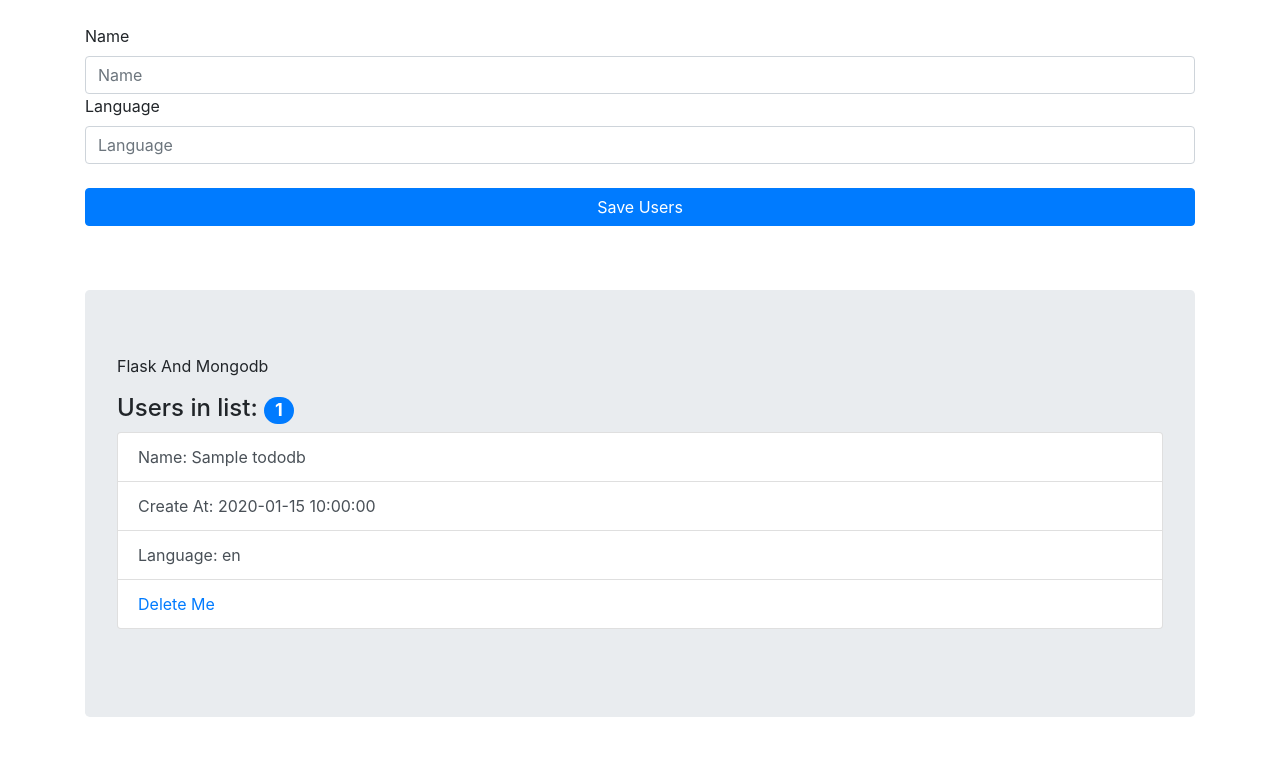
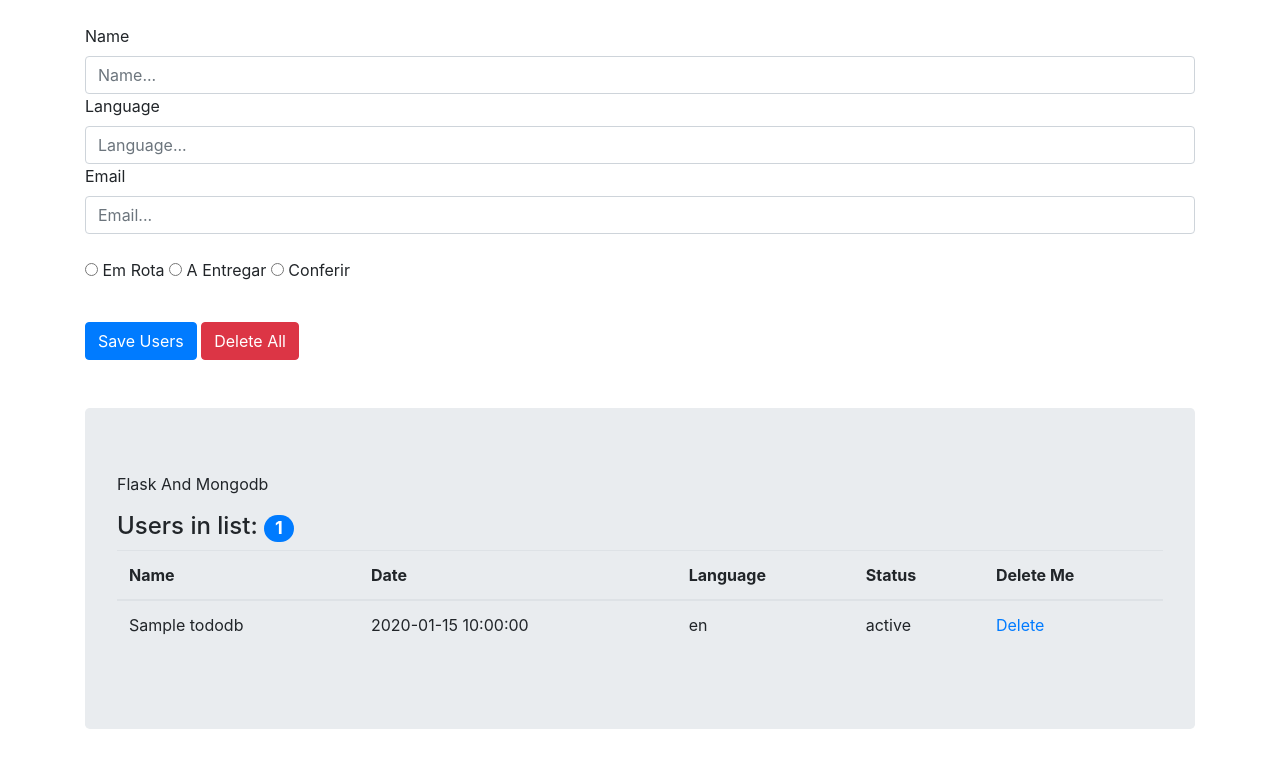
Before and after one commit to mmarconm/flask_mongo, a Flask app: page / in a window 1280 px wide. Shown: the top 768 px of the page. Run offline with Flask 2, Linux system fonts and the light colour scheme; a database or web service that is not in the repository returns one stand-in record (values such as "Sample title"); some libraries are stand-ins or nearby versions.

Commit message:
some updates in html and app.py

```diff
--- a/app.py
+++ b/app.py
@@ -6,7 +6,9 @@ from datetime import datetime
 app = Flask(__name__)
 app.secret_key = 'Secret'
 
-client = MongoClient('192.168.0.103')
+# client = MongoClient('192.168.0.103')
+client = MongoClient("mongodb://mmarconm:admin@localhost/tododb") # defaults to port 27017
+
 db = client.tododb
 
 
@@ -23,17 +25,19 @@ def todo():
 @app.route('/new', methods=['POST'])
 def new():
 
-    item_doc = {
-        'id': uuid4().hex,
-        'date': datetime.now().strftime('%b %d %Y %I:%M%p'),
-        'name': request.form['name'],
-        'language': request.form['language']
-    }
+    if request.method == "POST":
 
-    if item_doc['name'] and item_doc['language']:
-        db.tododb.insert_one(item_doc)
-    else:
-        return redirect(url_for('todo'))
+        item_doc = {
+            'id': uuid4().hex,
+            'date': datetime.now().strftime('%b %d %Y %I:%M%p'),
+            'email': request.form['email'],
+            'name': request.form['name'],
+            'status': request.form['option'],
+            'language': request.form['language']
+        }
+
+        if item_doc['name'] and item_doc['language']:
+            db.tododb.insert_one(item_doc)
 
     flash('User Saved !')
     return redirect(url_for('todo'))
@@ -50,6 +54,15 @@ def delete(id):
 
     return 'Wrong'
 
+@app.route('/delete_all', methods=['POST', 'GET'])
+def delete_all():
+    if db.tododb.find().count() > 0:
+        db.tododb.drop()
+        flash('Removed All Users from Database')
+        return redirect(url_for('todo'))
+
+    flash('There is not users to delete in Database')
+    return redirect(url_for('todo'))
 
 if __name__ == "__main__":
     app.run(host='0.0.0.0', debug=True)
--- a/templates/todo.html
+++ b/templates/todo.html
@@ -9,20 +9,62 @@
 </head>
 <body>
   <div class="container">
+    <br>
+    <form class="" action="{{ url_for('new') }}" method="POST">
+      <div class="form-group">
+        <div class="">
+          <label for="">Name</label>
+          <input class="form-control" type="text" name="name" placeholder="Name..."></input>
+        </div>
+        <div class="">
+          <label for="">Language</label>
+          <input class="form-control" type="text" name="language" placeholder="Language..."></input>
+        </div>
+        <div class="">
+          <label for="">Email</label>
+          <input class="form-control" type="text" name="email" placeholder="Email..."></input>
+        </div>
+        <br>
+        <div class="">
+          <input class="" type="radio" value="em_rota" name="option"> Em Rota
+          <input class="" type="radio" value="entregar" name="option"> A Entregar
+          <input class="" type="radio" value="conferir" name="option"> Conferir
+        </div>
+      </div>
+      <br>
+      <div class="">
+        <input class="btn btn-primary bt-block" type="submit" value="Save Users"></input>
+        <a href="{{ url_for('delete_all') }}" class="btn btn-danger">Delete All</a>
+      </div>
+    </form>
+    <br>
 
     <br>
-    <div class="">
-      <form class="form-group" action="{{ url_for('new') }}" method="POST">
-        <label for="">Name</label>
-        <input class="form-control" type="text" name="name" placeholder="Name"></input>
-        <label for="">Language</label>
-        <input class="form-control" type="text" name="language" placeholder="Language"></input>
-        <br>
-        <input class="btn btn-primary btn-block" type="submit" value="Save Users"></input>
-      </form>
-
-    </div>
-    <br>
+    <div class="jumbotron">
+      <p>Flask And Mongodb</p>
+      <h4>Users in list: <span class="badge badge-primary badge-pill">{{ count }}</span></h4>
+      <table class="table">
+        <thead>
+          <tr>
+            <th scope="col">Name</th>
+            <th scope="col">Date</th>
+            <th scope="col">Language</th>
+            <th scope="col">Status</th>
+            <th scope="col">Delete Me</th>
+          </tr>
+        </thead>
+        <tbody>
+          {% for item in items %}
+            <tr>
+              <td>{{ item.name }}</td>
+              <td>{{ item.date }}</td>
+              <td>{{ item.language }}</td>
+              <td>{{ item.status }}</td>
+              <td><a href="{{ url_for('delete', id=item.id) }}">Delete</a></td>
+            </tr>
+          {% endfor %}
+          </tbody>
+        </table>
             <div class="flash">
       {% with messages = get_flashed_messages() %}
       {% if messages %}
@@ -34,19 +76,6 @@
       {% endif %}
       {% endwith %}
     </div>
-    <br>
-    <div class="jumbotron">
-      <p>Flask And Mongodb</p>
-      <h4>Users in list: <span class="badge badge-primary badge-pill">{{ count }}</span></h4>
-      {% for item in items %}
-      <ul class="list-group ">
-        <li class="list-group-item list-group-item-action">Name: {{ item.name }}</li>
-        <li class="list-group-item list-group-item-action">Create At: {{ item.date }}</li>
-        <li class="list-group-item list-group-item-action">Language: {{ item.language }}</li>
-        <li class="list-group-item list-group-item-action"><a href="{{ url_for('delete', id=item.id) }}">Delete Me </a></li>
-      </ul>
-      <br>
-      {% endfor %}
       </div>
       <br>
     </div>
```
Lines whose indentation alone changed are shown as unchanged.
